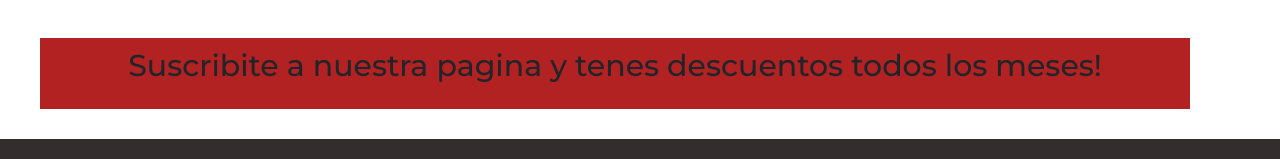
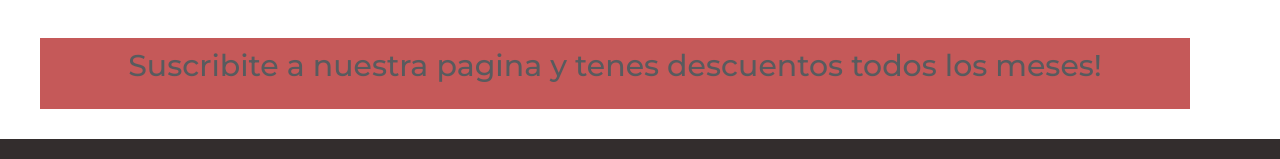
Before and after one commit to contefacu/Club_Camisetas, a website: page secciones/redes-sociales.html in a window 1280 px wide. Shown: the part 1174-1333 px from the top of the page. Drawn offline with Linux system fonts and the light colour scheme.

Commit message:
cambio seccion redes

```diff
--- a/sass/primersass.scss
+++ b/sass/primersass.scss
@@ -116,6 +116,7 @@ nav {
 				a {
 					&:hover {
 						color: rgb(238, 194, 201);
+
 					}
 				}
 			}
@@ -130,7 +131,6 @@ nav {
 				height: auto;
 				padding: 10px;
 				border: solid black 2px;
-				text-align: center;
 				z-index: 1001;
 			}
 		}
--- a/secciones/redes-sociales.html
+++ b/secciones/redes-sociales.html
@@ -72,7 +72,7 @@
 </div>
 <!--Tema principal-->
 
-<section class="suscripcion">
+<section class="suscripcion opacity-75">
   <p> <span> Suscribite a nuestra pagina y tenes descuentos todos los meses! </span></p>
 </section>
 </main>
```
Also changed, not shown: css/flex.css.
